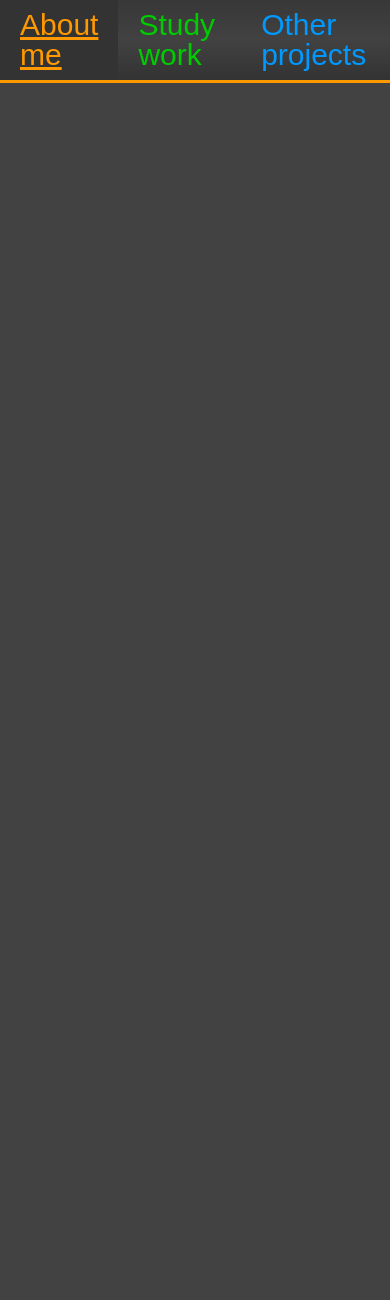
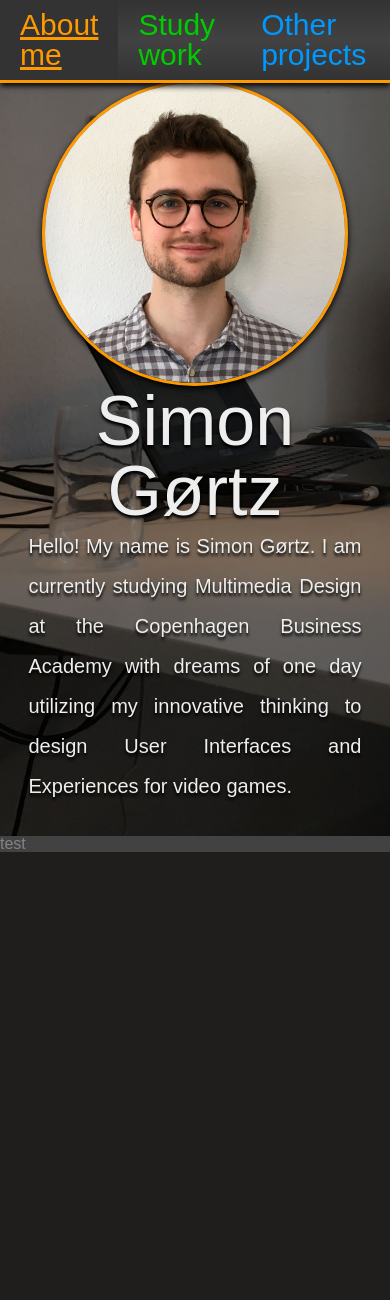
Before and after one commit to simgortz/portfolioGit, a PHP site: page / in a window 390 px wide. Shown: the top 1300 px of the page. After the commit the page ends 852 px from the top, so only its background shows below. Run offline with PHP 8.4, Linux system fonts and the light colour scheme; some web fonts are replaced.

Commit message:
added content to aboutme.php
added background, pic and short introduction - and first responsive design test

```diff
--- a/index.php
+++ b/index.php
@@ -20,10 +20,14 @@ ini_set('include_path', ROOT . '/subpages/');
         <link rel="stylesheet" type="text/css" href="style/reset.css">
         <link rel="stylesheet" type="text/css" href="style/stylesheet.css">
         <link rel="stylesheet" href="https://use.typekit.net/cbx2oqw.css">
-        <title>Simon Gørtz</title>
+        <title>Simon Gørtz<?php
+            if($page == 'studywork'){
+                echo ' - Study Work';
+            }elseif($page == 'otherprojects'){
+                echo ' - Other Projects';
+            }
+            ?></title>
     </head>
-
-
     <body>
         <div id="header" class="<?php echo $page;?>">
             <ul id="topMenu">
@@ -44,7 +48,5 @@ ini_set('include_path', ROOT . '/subpages/');
         <div id="footer">
             test
         </div>
-
-
     </body>
 </html>
--- a/style/stylesheet.css
+++ b/style/stylesheet.css
@@ -6,7 +6,7 @@ body{
     --textGrey: #848484;
     --customGrey: #424242;
     --customGreyDark: #333;
-    --customGradient: linear-gradient(#333a, #0000, var(--customGreyDark));
+    --customGradient: linear-gradient(var(--customGreyDark), var(--customGrey), var(--customGreyDark));
 }
 
 /* Standard style */
@@ -21,29 +21,29 @@ body{
     overflow-y: scroll;
     --content-max-width: 1280px;
     --customBorder: 3px solid;
+    --custom-box-shadow: 0px 3px 6px #000;
+    --custom-text-shadow: 0px 3px 3px #000;
 }
 
+h1, p{
+    color: #eeeeee;
+    text-shadow: var(--custom-text-shadow);
+    font-size: 20px;
+}
 
-bodyFraGamleDoc{
-    --customRed: #ff9900;
-    --customGreen: #00cc00;
-    --customBlue: #0099ff;
-    --font-family: quiroh, sans-serif;
-    --font-weight: 200;
-    --menu-font-size: 30px;
-    --max-width: 1280px;
-    --contentPadding: 40px 80px;
+h1{
+    font-size: 70px;
+}
+
+p{
+    display: block;
     line-height: 2;
-    overflow-y: scroll;
-    background-color: var(--customGreyDarkGradient);
-    --customGradient: linear-gradient(#33333355, #0000, var(--customGreyDarkGradient));
 }
 
 
 .orange, .aboutme{
     color: var(--customOrange);
 }
-
 
 .green, .studywork{
     color: var(--customGreen);
@@ -57,8 +57,9 @@ bodyFraGamleDoc{
     border-bottom: var(--customBorder);
     position: fixed;
     width:100%;
-    background-image: var(--customGradient);
+    background:var(--customGradient);
     top:0;
+    box-shadow: var(--custom-box-shadow);
 }
 
 #topMenu{
@@ -67,20 +68,6 @@ bodyFraGamleDoc{
     max-width: var(--content-max-width);
     margin: auto;
 }
-/*
-#topMenu li{
-    display:inline-block;
-    padding: 10px 20px;
-}
-
-#topMenu li a{
-    display: block;
-}
-
-#topMenu li:hover{
-    text-decoration: underline;
-}
-*/
 
 #topMenu li a{
     display: block;
@@ -93,8 +80,6 @@ bodyFraGamleDoc{
     text-decoration: underline;
 }
 
-
-
 /* Underline menu link to current page */
 .aboutme .orange, .studywork .green, .otherprojects .blue{
     background-color: var(--customGreyDark);
@@ -102,5 +87,52 @@ bodyFraGamleDoc{
 
 #content{
     margin-top:50px;
-    height: 5000px;
+    background: url(../media/imgs/desk.jpg) no-repeat top center fixed;
+    background-size: cover;
 }
+
+#aboutMe{
+    display: flex;
+    flex-direction: row-reverse;
+    justify-content: space-around;
+    align-items: center;
+    max-width: var(--content-max-width);
+    margin: auto;
+    padding: 30px 10px;
+}
+
+#aboutMe img{
+    border-radius: 50%;
+    border: var(--customBorder) var(--customOrange);
+    box-shadow: var(--custom-box-shadow);
+    width: 30%;
+    max-width: 450px;
+
+}
+
+#profileText{
+    display: flex;
+    flex-direction: column;
+    width: 530px;
+    text-align: justify;
+}
+
+@media screen and (max-width: 840px){
+    #aboutMe{
+        flex-direction: column-reverse;
+    }
+
+    #aboutMe h1{
+        text-align: center;
+    }
+
+    #profileText{
+        width: 90%;
+        max-width: 530px;
+    }
+
+    #aboutMe img{
+        width: 90%;
+        max-width: 300px;
+    }
+}
--- a/subpages/aboutme.php
+++ b/subpages/aboutme.php
@@ -1 +1,7 @@
-aboutme php
+<div id="aboutMe">
+    <div id="profileText">
+        <h1>Simon Gørtz</h1>
+        <p>Hello! My name is Simon Gørtz. I am currently studying Multimedia Design at the Copenhagen Business Academy with dreams of one day utilizing my innovative thinking to design User Interfaces and Experiences for video games.</p>
+    </div>
+    <img src="media/imgs/simon.jpg">
+</div>
```
Also changed, not shown: media/imgs/desk.gif (added), media/imgs/desk.jpg (added), media/imgs/simon.jpg (added), media/imgs/simon.png (added), 1 other file.
